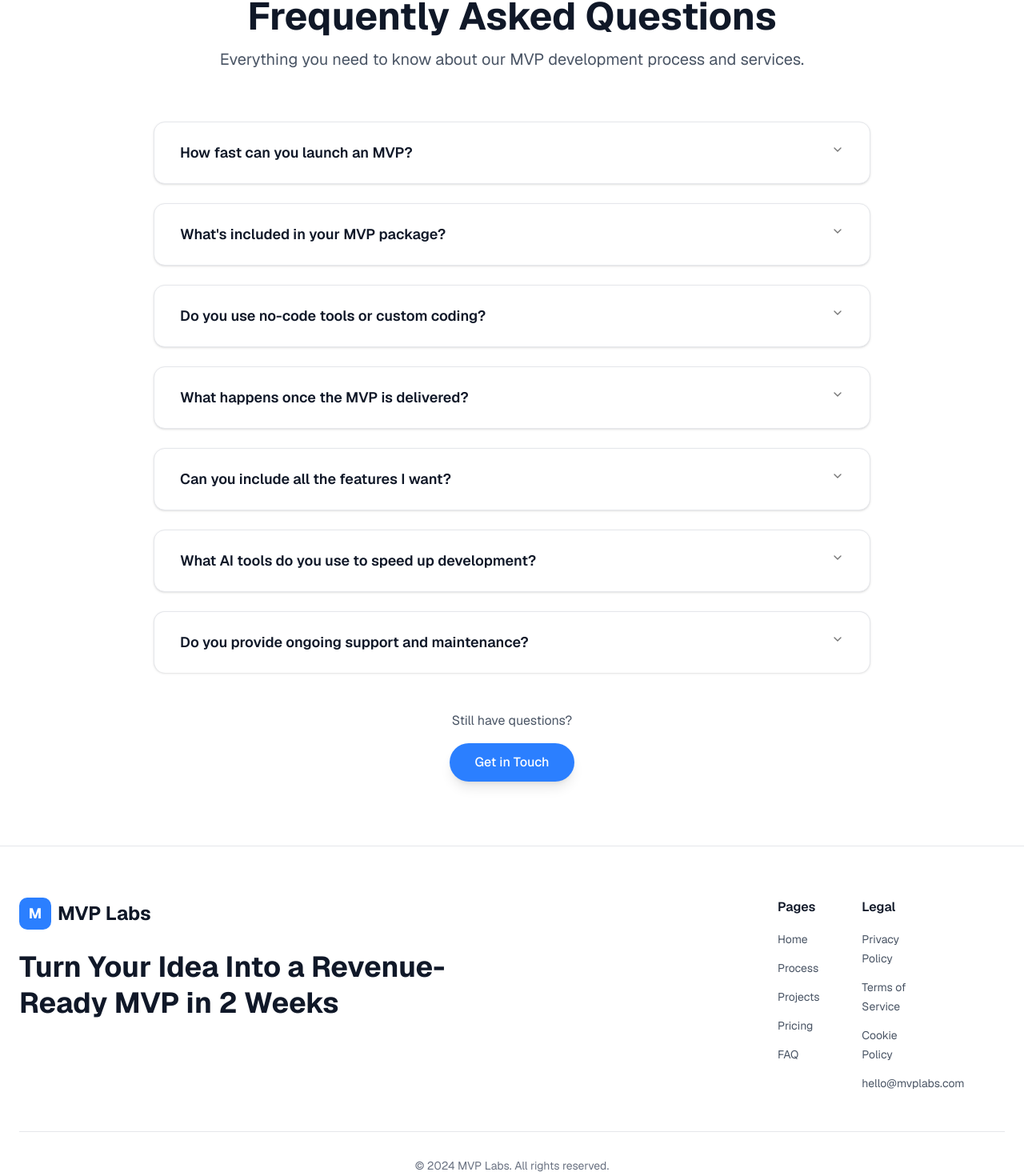
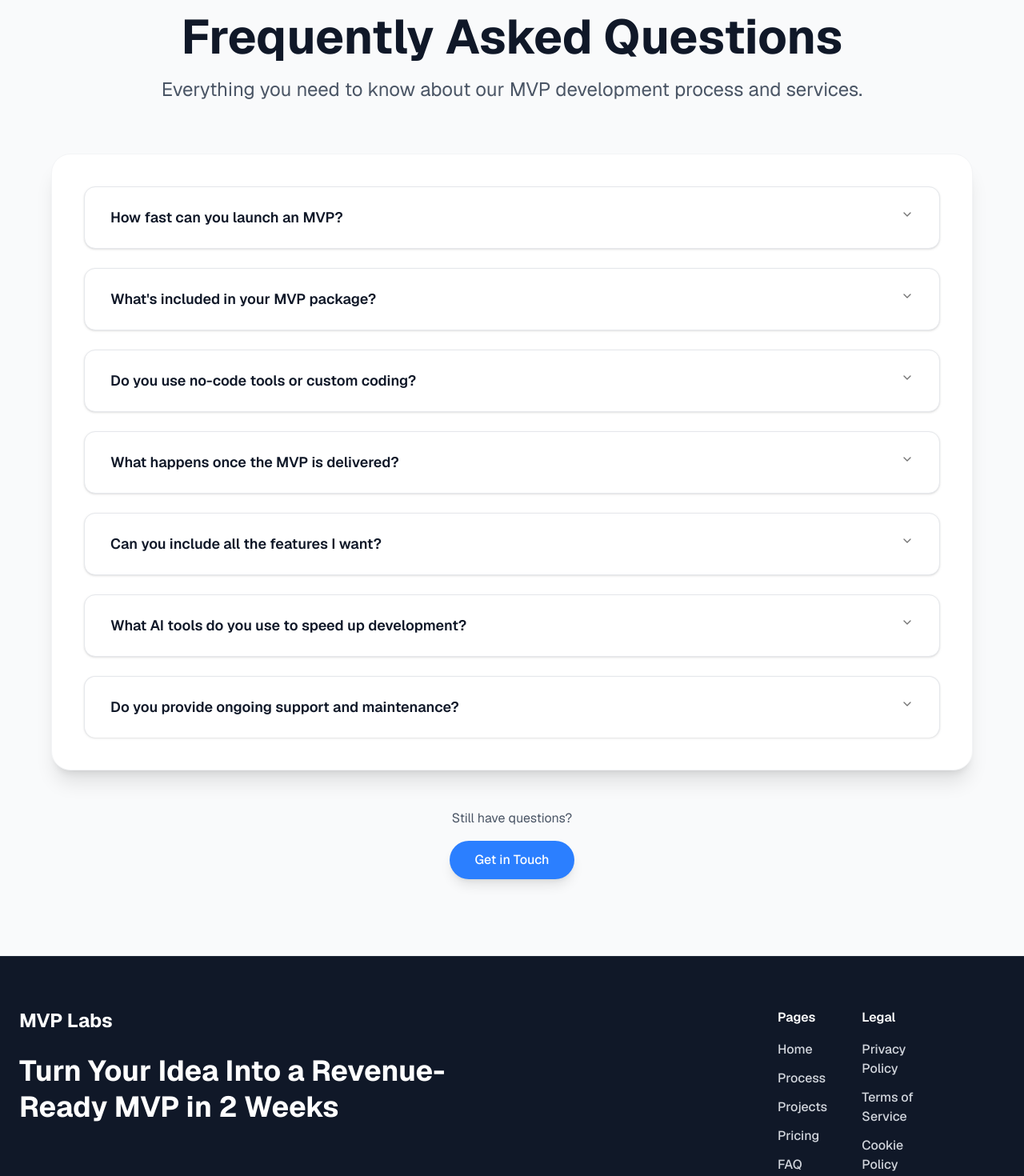
Before and after one commit to rishabh0009-7/BuildLabs, a Next.js app: page / in a window 1280 px wide. Shown: the part 4983-6453 px from the top of the page at 80% size. Built offline with nearby package versions, Linux system fonts and the light colour scheme.

Commit message:
fixed foter section

```diff
--- a/app/page.tsx
+++ b/app/page.tsx
@@ -597,19 +597,20 @@ export default function MVPLabsLandingPage() {
         </div>
       </section>
 
-      <section id="faq" className="py-20 bg-white">
-        <div className="container mx-auto px-6">
+      <section id="faq" className="py-24 bg-gray-50">
+        <div className="container mx-auto px-4 sm:px-6">
           <div className="text-center mb-16">
-            <div className="inline-flex items-center px-4 py-2 bg-blue-50 text-blue-600 rounded-full text-sm font-medium mb-4">
+            <div className="inline-flex items-center px-4 py-2 bg-blue-50 text-blue-600 rounded-full text-sm font-medium mb-5">
               <div className="w-2 h-2 bg-blue-500 rounded-full mr-2"></div>
               FAQ
             </div>
-            <h2 className="text-4xl md:text-5xl font-bold text-gray-900 mb-4">Frequently Asked Questions</h2>
-            <p className="text-xl text-gray-600 max-w-3xl mx-auto">Everything you need to know about our MVP development process and services.</p>
+            <h2 className="text-4xl md:text-6xl font-bold text-gray-900 mb-5">Frequently Asked Questions</h2>
+            <p className="text-xl md:text-2xl text-gray-600 max-w-4xl mx-auto">Everything you need to know about our MVP development process and services.</p>
           </div>
 
-          <div className="max-w-4xl mx-auto">
-            <Accordion type="single" collapsible className="space-y-6">
+          <div className="max-w-6xl mx-auto">
+            <Card className="p-10 bg-white shadow-xl rounded-3xl border border-gray-100">
+              <Accordion type="single" collapsible className="space-y-6">
               {[
                 {
                   question: "How fast can you launch an MVP?",
@@ -705,7 +706,8 @@ export default function MVPLabsLandingPage() {
                   </AccordionContent>
                 </AccordionItem>
               ))}
-            </Accordion>
+              </Accordion>
+            </Card>
           </div>
 
           <div className="text-center mt-12">
@@ -725,18 +727,15 @@ export default function MVPLabsLandingPage() {
         </div>
       </section>
 
-      <footer id="contact" className="py-16 bg-white border-t border-gray-200">
+      <footer id="contact" className="py-16 bg-gray-900 border-t border-gray-800">
         <div className="container mx-auto px-6">
           <div className="grid md:grid-cols-12 gap-8 mb-12">
             {/* Logo and Description - Left Side (Much Bigger) */}
             <div className="md:col-span-6">
-              <div className="flex items-center space-x-2 mb-6">
-                <div className="w-10 h-10 bg-blue-500 rounded-lg flex items-center justify-center">
-                  <span className="text-white font-bold text-lg">M</span>
-                </div>
-                <span className="text-2xl font-bold text-gray-900">MVP Labs</span>
+              <div className="mb-6">
+                <span className="text-2xl font-bold text-white">MVP Labs</span>
               </div>
-              <h3 className="text-3xl md:text-4xl font-bold text-gray-900 leading-tight">
+              <h3 className="text-3xl md:text-4xl font-bold text-white leading-tight">
                 Turn Your Idea Into a Revenue-Ready MVP in 2 Weeks
               </h3>
             </div>
@@ -746,30 +745,30 @@ export default function MVPLabsLandingPage() {
 
             {/* Pages Column - Right Side */}
             <div className="md:col-span-1.5">
-              <h4 className="font-semibold text-gray-900 mb-4">Pages</h4>
+              <h4 className="font-semibold text-white mb-4">Pages</h4>
               <ul className="space-y-3">
-                <li><button onClick={() => scrollToSection("home")} className="text-gray-600 hover:text-blue-500 text-sm transition-colors">Home</button></li>
-                <li><button onClick={() => scrollToSection("process")} className="text-gray-600 hover:text-blue-500 text-sm transition-colors">Process</button></li>
-                <li><button onClick={() => scrollToSection("portfolio")} className="text-gray-600 hover:text-blue-500 text-sm transition-colors">Projects</button></li>
-                <li><button onClick={() => scrollToSection("pricing")} className="text-gray-600 hover:text-blue-500 text-sm transition-colors">Pricing</button></li>
-                <li><button onClick={() => scrollToSection("faq")} className="text-gray-600 hover:text-blue-500 text-sm transition-colors">FAQ</button></li>
+                <li><button onClick={() => scrollToSection("home")} className="text-gray-300 hover:text-white text-base transition-colors font-medium">Home</button></li>
+                <li><button onClick={() => scrollToSection("process")} className="text-gray-300 hover:text-white text-base transition-colors font-medium">Process</button></li>
+                <li><button onClick={() => scrollToSection("portfolio")} className="text-gray-300 hover:text-white text-base transition-colors font-medium">Projects</button></li>
+                <li><button onClick={() => scrollToSection("pricing")} className="text-gray-300 hover:text-white text-base transition-colors font-medium">Pricing</button></li>
+                <li><button onClick={() => scrollToSection("faq")} className="text-gray-300 hover:text-white text-base transition-colors font-medium">FAQ</button></li>
               </ul>
             </div>
 
             {/* Legal Column - Right Side */}
             <div className="md:col-span-1.5">
-              <h4 className="font-semibold text-gray-900 mb-4">Legal</h4>
+              <h4 className="font-semibold text-white mb-4">Legal</h4>
               <ul className="space-y-3">
-                <li><a href="#" className="text-gray-600 hover:text-blue-500 text-sm transition-colors">Privacy Policy</a></li>
-                <li><a href="#" className="text-gray-600 hover:text-blue-500 text-sm transition-colors">Terms of Service</a></li>
-                <li><a href="#" className="text-gray-600 hover:text-blue-500 text-sm transition-colors">Cookie Policy</a></li>
-                <li><span className="text-gray-600 text-sm">hello@mvplabs.com</span></li>
+                <li><a href="#" className="text-gray-300 hover:text-white text-base transition-colors font-medium">Privacy Policy</a></li>
+                <li><a href="#" className="text-gray-300 hover:text-white text-base transition-colors font-medium">Terms of Service</a></li>
+                <li><a href="#" className="text-gray-300 hover:text-white text-base transition-colors font-medium">Cookie Policy</a></li>
+                <li><span className="text-gray-300 text-base font-medium">hello@mvplabs.com</span></li>
               </ul>
             </div>
           </div>
 
-          <div className="border-t border-gray-200 pt-8">
-            <p className="text-gray-500 text-sm text-center">© 2024 MVP Labs. All rights reserved.</p>
+          <div className="border-t border-gray-800 pt-8">
+            <p className="text-gray-400 text-sm text-center">© 2025 MVP Labs. All rights reserved.</p>
           </div>
         </div>
       </footer>
```
